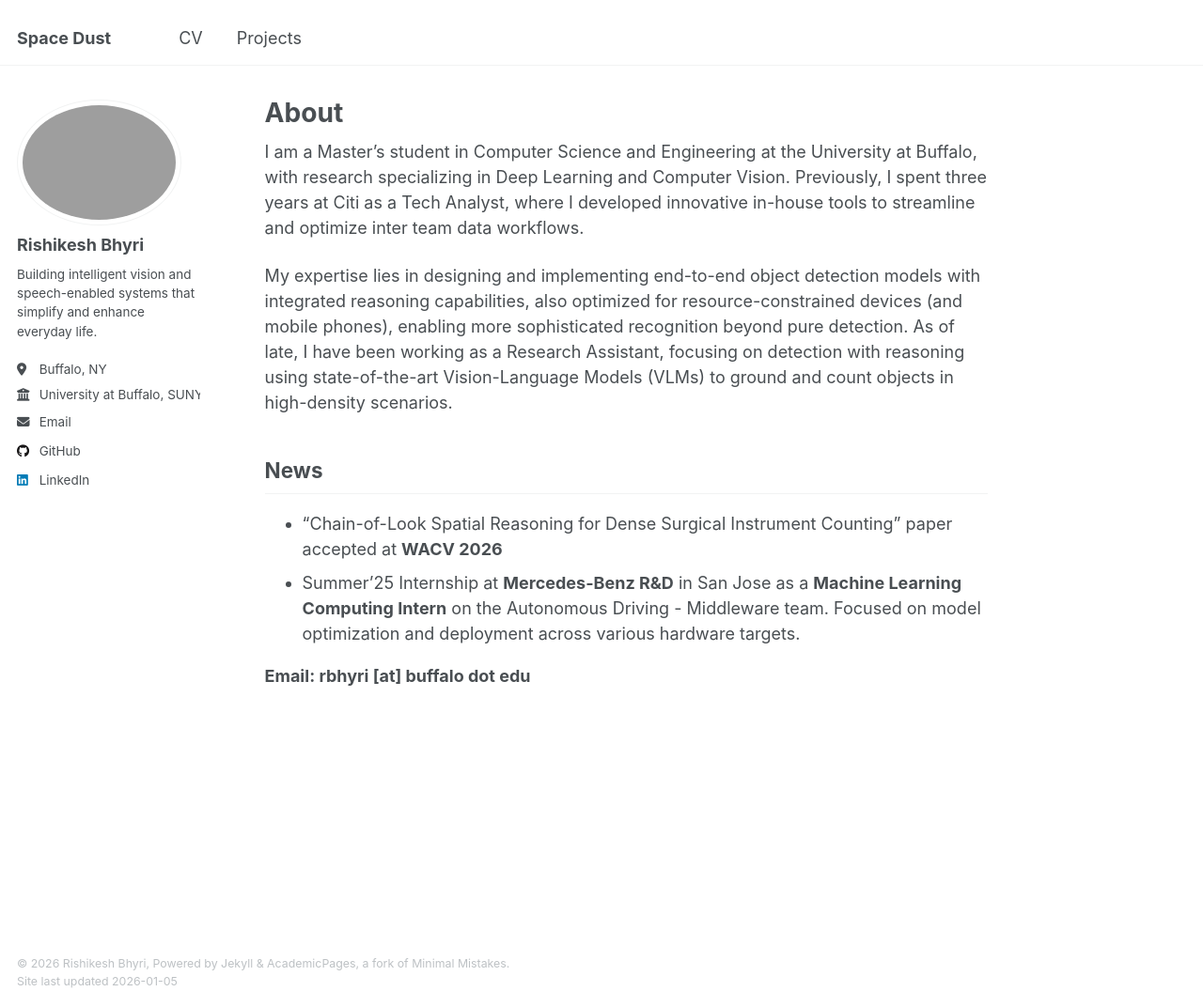
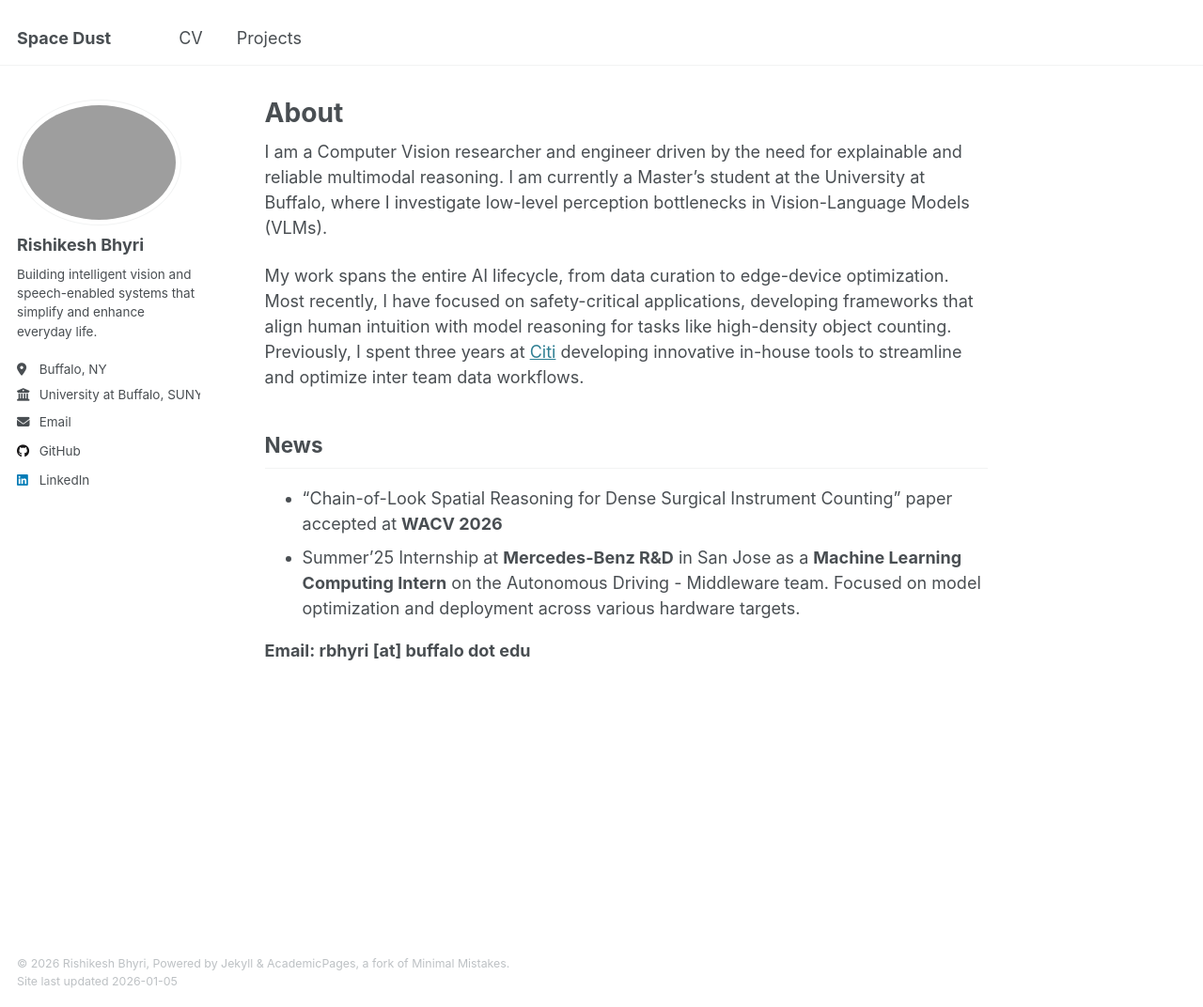
Before and after one commit to rishi1134/rishi1134.github.io, a Jekyll site: the page built from _pages/about.md, in a window 1280 px wide and 1072 px high. Shown: the whole window at 94% size. Built offline with Jekyll 4.4.1, drawn with Linux system fonts in a browser that asks for light colours.

Commit message:
update about

```diff
--- a/_pages/about.md
+++ b/_pages/about.md
@@ -7,9 +7,13 @@ redirect_from:
   - /about.html
 ---
 
-I am a Master's student in Computer Science and Engineering at the University at Buffalo, with research specializing in Deep Learning and Computer Vision. Previously, I spent three years at Citi as a Tech Analyst, where I developed innovative in-house tools to streamline and optimize inter team data workflows.
+<!-- I am a Master's student in Computer Science and Engineering at the University at Buffalo, with research specializing in Deep Learning and Computer Vision. Previously, I spent three years at Citi as a Tech Analyst, where I developed innovative in-house tools to streamline and optimize inter team data workflows.
 
-My expertise lies in designing and implementing end-to-end object detection models with integrated reasoning capabilities, also optimized for resource-constrained devices (and mobile phones), enabling more sophisticated recognition beyond pure detection. As of late, I have been working as a Research Assistant, focusing on detection with reasoning using state-of-the-art Vision-Language Models (VLMs) to ground and count objects in high-density scenarios.
+My expertise lies in designing and implementing end-to-end object detection models with integrated reasoning capabilities, also optimized for resource-constrained devices (and mobile phones), enabling more sophisticated recognition beyond pure detection. As of late, I have been working as a Research Assistant, focusing on detection with reasoning using state-of-the-art Vision-Language Models (VLMs) to ground and count objects in high-density scenarios. -->
+
+I am a Computer Vision researcher and engineer driven by the need for explainable and reliable multimodal reasoning. I am currently a Master's student at the University at Buffalo, where I investigate low-level perception bottlenecks in Vision-Language Models (VLMs).
+
+My work spans the entire AI lifecycle, from data curation to edge-device optimization. Most recently, I have focused on safety-critical applications, developing frameworks that align human intuition with model reasoning for tasks like high-density object counting. Previously, I spent three years at [Citi](https://www.citi.com/) developing innovative in-house tools to streamline and optimize inter team data workflows.
 
 ## News
 
```
